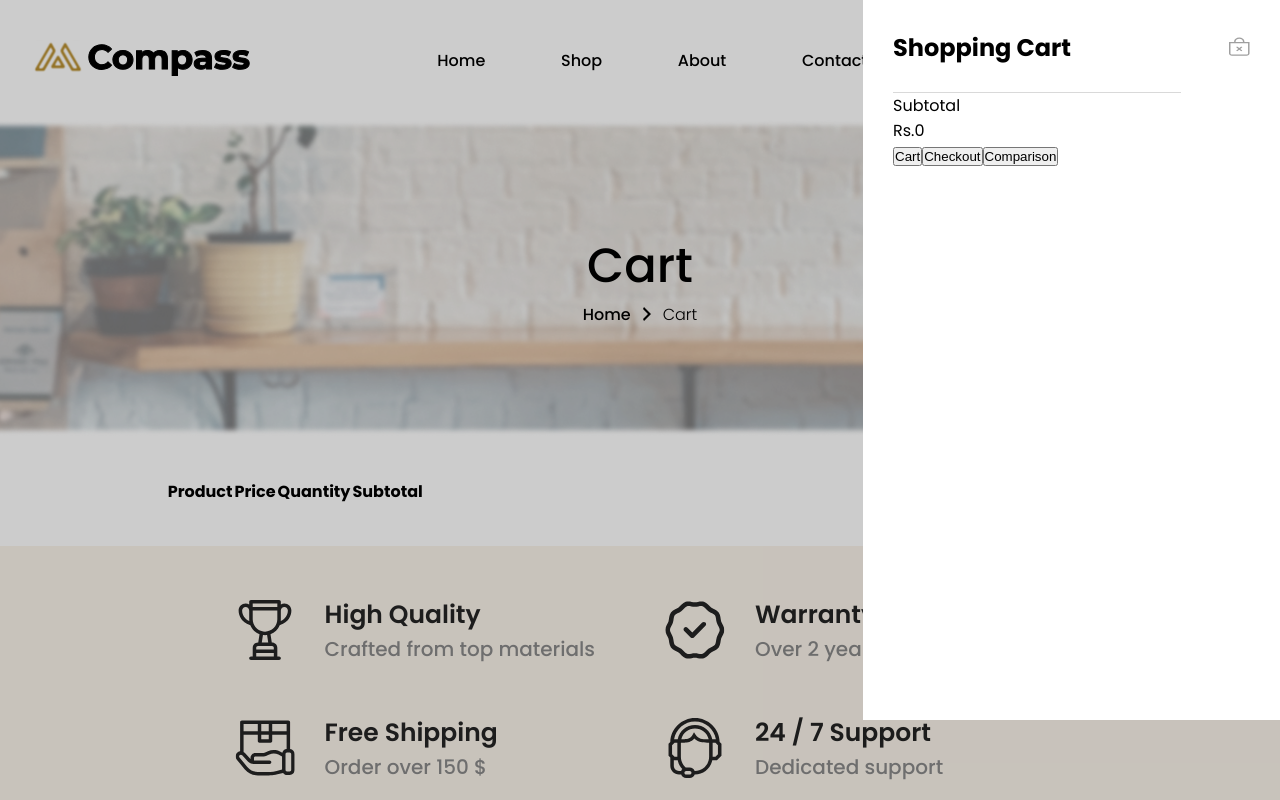
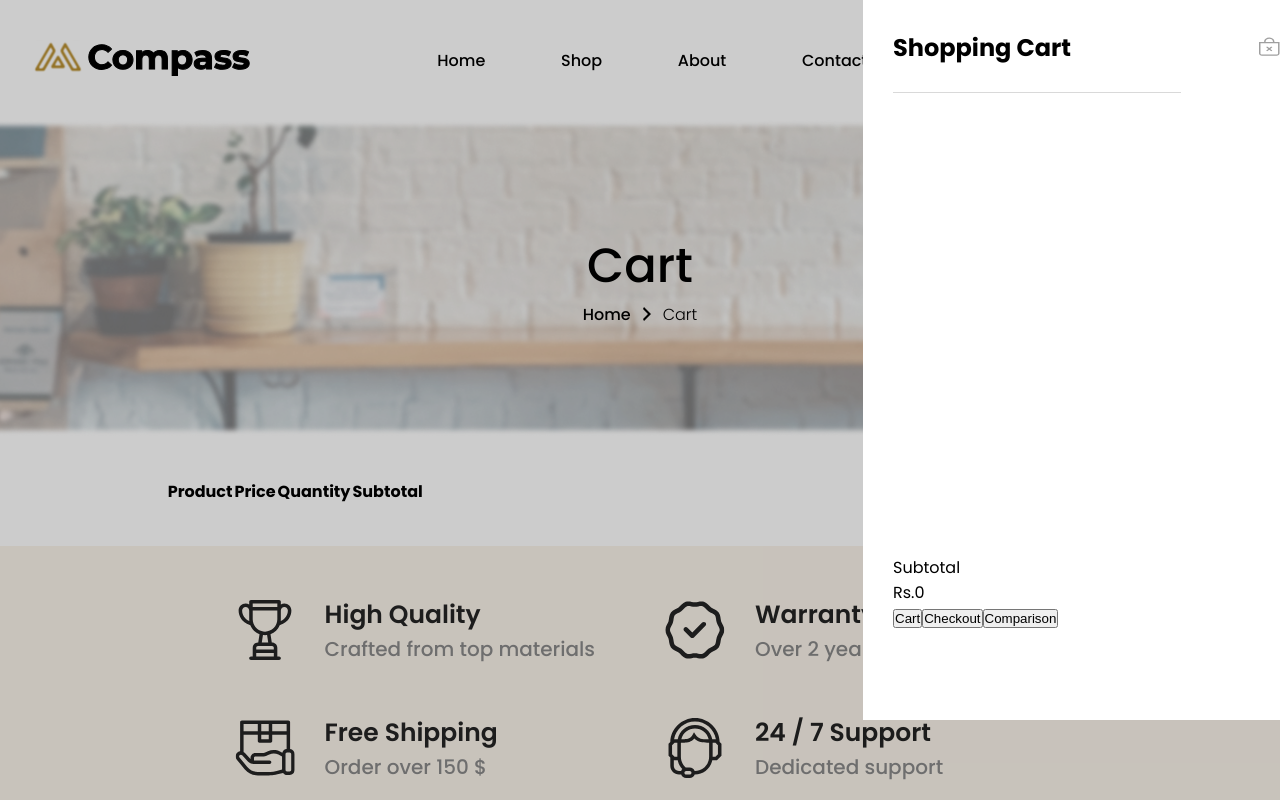
Before and after one commit to claraferraz/result-list-e-commerce, a React (Vite) app: page /cart in a window 1280 px wide. Both pictures are taken after a click on the link 1234 px from the left and 60 px from the top of the page. Shown: the top 800 px of the page. Built offline with nearby package versions, Linux system fonts and the light colour scheme.

Commit message:
Styles: scroll de produtos no cart

```diff
--- a/src/components/CartPopup/CartPopup.tsx
+++ b/src/components/CartPopup/CartPopup.tsx
@@ -61,7 +61,7 @@ export const CartPopup = () => {
           <img src={closeCart} alt="close cart" />
         </button>
       </div>
-      <div>
+      <div className={styles.body}>
         {products.map((p) => {
           return (
             <div className={styles.product}>
@@ -94,7 +94,7 @@ export const CartPopup = () => {
         <p>Subtotal</p>
         <p>Rs.{cartSubtotal}</p>
       </div>
-      <div>
+      <div className={styles.footer}>
         <button onClick={() => navigate("/cart")}>Cart</button>
         <button onClick={handleCheckout}>Checkout</button>
         <button>Comparison</button>
--- a/src/components/CartPopup/styles.module.css
+++ b/src/components/CartPopup/styles.module.css
@@ -19,6 +19,7 @@
     top: 0;
     right: 0;
     padding: 30px;
+    padding-right: 0;
     z-index: 999;
 }
 
@@ -39,11 +40,15 @@
 .closeBtn img {
     width: 21px;
 }
-
+.body {
+    height: 70%;
+    overflow-y: scroll;
+}
 .product {
     display: grid;
     grid-template-columns: 2fr 3fr 0.2fr;
     margin: 20px 0;
+
 }
 .image {
     display: flex;
```
